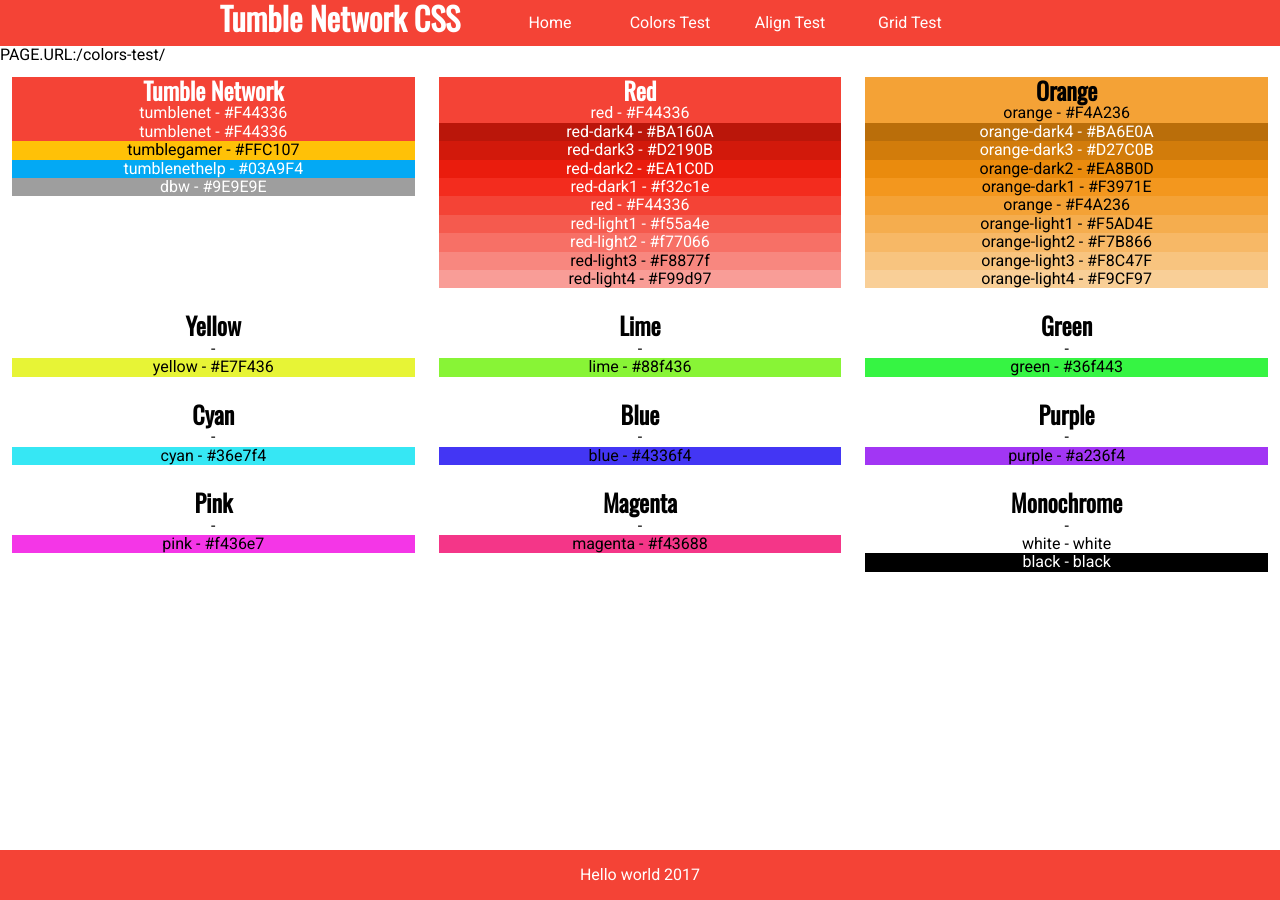
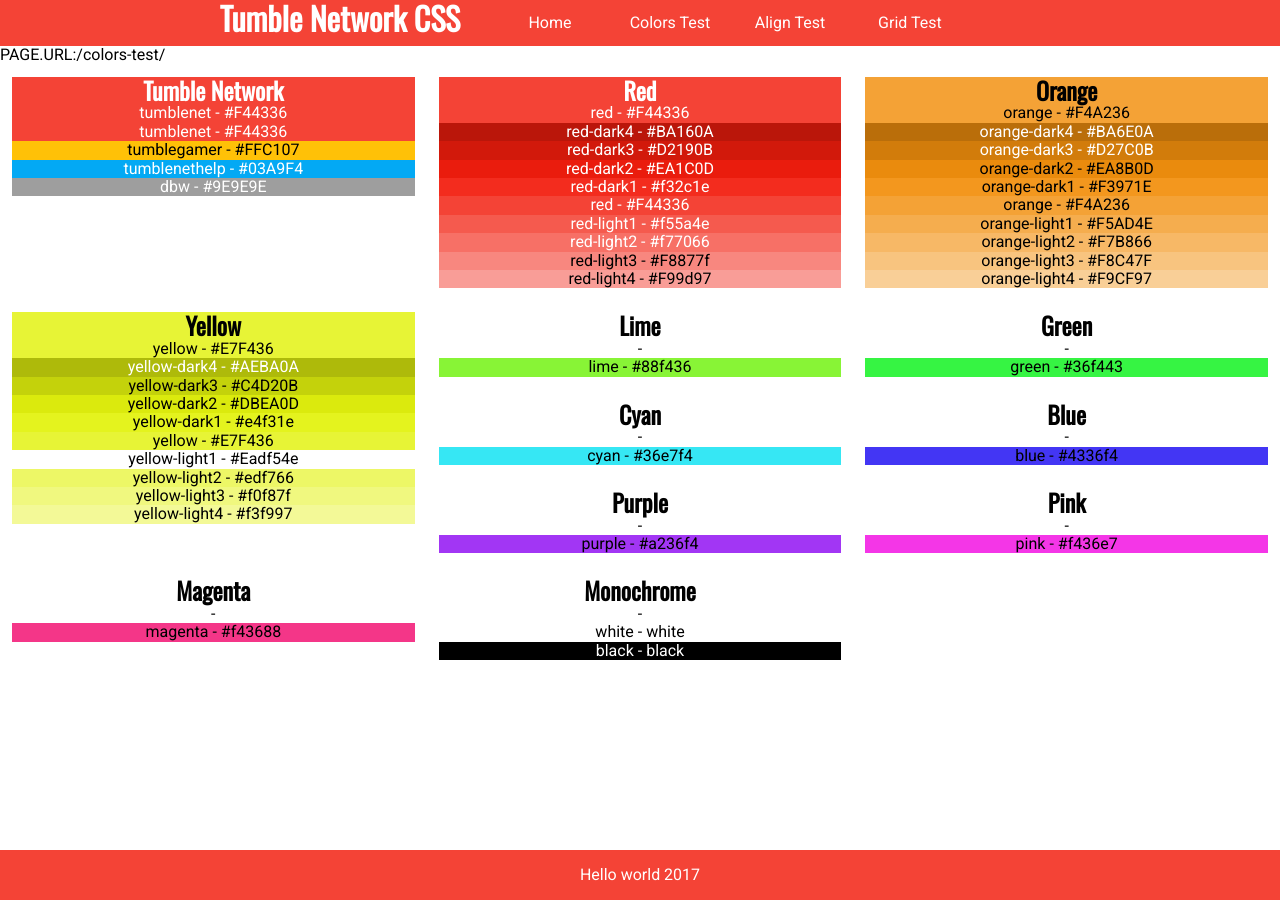
Before and after one commit to tumblenet/tumblenet-css, a Jekyll site: the page built from colors-test.html, in a window 1280 px wide. Built offline with Jekyll 4.4.1, drawn with Linux system fonts in a browser that asks for light colours.

Commit message:
Update css.yml

```diff
--- a/_data/css.yml
+++ b/_data/css.yml
@@ -75,8 +75,25 @@
  - name: "Yellow"
    main: 4
    colors:
+   - name: "yellow-dark4"
+     value: "#AEBA0A"
+     dark: yes
+   - name: "yellow-dark3"
+     value: "#C4D20B"
+   - name: "yellow-dark2"
+     value: "#DBEA0D"
+   - name: "yellow-dark1"
+     value: "#e4f31e"
    - name: "yellow"
      value: "#E7F436"
+   - name: "yellow-light1"
+     value: "#Eadf54e"
+   - name: "yellow-light2"
+     value: "#edf766"
+   - name: "yellow-light3"
+     value: "#f0f87f"
+   - name: "yellow-light4"
+     value: "#f3f997"
  - name: "Lime"
    main: 4
    colors:
```
